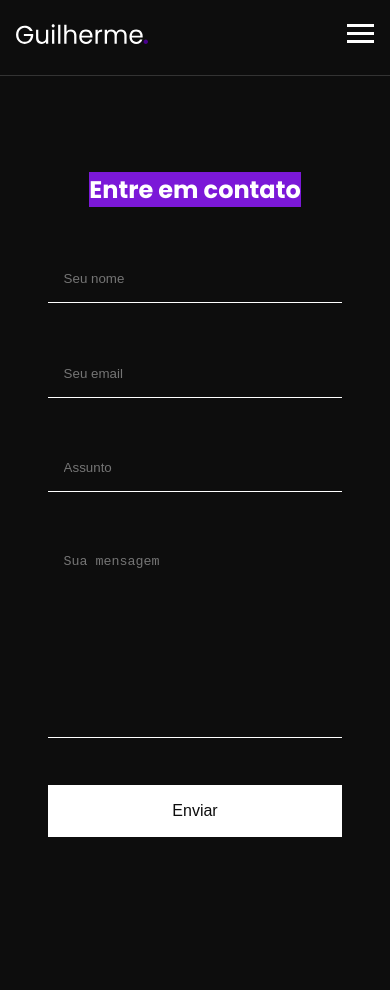
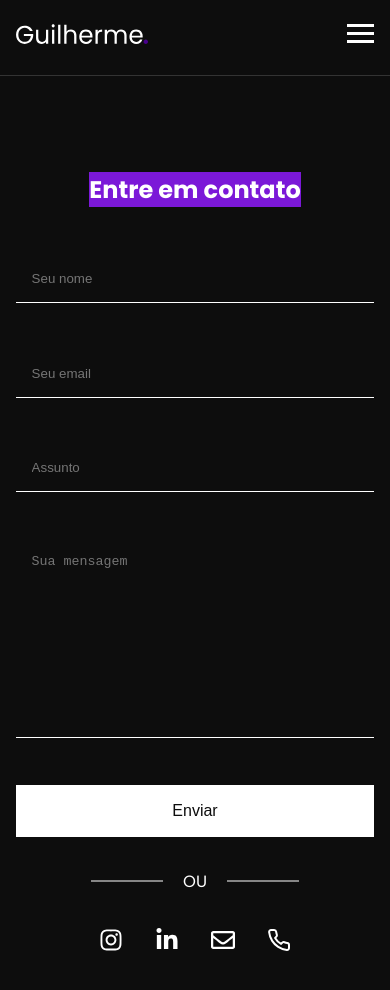
Before and after one commit to Guihsp/Portfolio, a React (Vite) app: page /contact in a window 390 px wide. Shown: the top 990 px of the page. Before the commit the page ends 949 px from the top, so only its background shows below. Built offline with nearby package versions, Linux system fonts and the light colour scheme.

Commit message:
feat: Melhorar responsividade e adicionar ícones de contato na seção de contato

```diff
--- a/src/components/Button/styles.jsx
+++ b/src/components/Button/styles.jsx
@@ -37,6 +37,11 @@ const BaseButton = styled.a`
     &:hover {
         color: var(--text-color-light);
     }
+
+    @media (max-width: 768px) {
+        font-size: 0.9rem;
+        padding: 0.8rem;
+    }
 `;
 
 export const StyledButton = styled(BaseButton).attrs({ as: Link })``;
--- a/src/pages/About/AboutSection/styles.jsx
+++ b/src/pages/About/AboutSection/styles.jsx
@@ -5,6 +5,7 @@ export const Intro = styled.div`
     flex-direction: column;
     justify-content: center;
     min-height: 90vh;
+    padding: 4rem 0;
 
     h1 {
         font-size: .9rem;
@@ -137,7 +138,8 @@ export const About = styled.div`
 
     & > div:nth-child(3) {
         display: flex;
-        gap: 2rem;
+        flex-wrap: wrap;
+        gap: 1rem;
         grid-column: 1;
     }
 
@@ -164,16 +166,7 @@ export const About = styled.div`
 
         & > div:nth-child(3) {
             gap: .5rem;
-            flex-wrap: wrap;
-
-            a {
-                padding: .8rem;
-            }
         }
-    }
-
-    @media (max-width: 768px) {
-
     }
 `;
 
--- a/src/pages/Contact/ContactSection/index.jsx
+++ b/src/pages/Contact/ContactSection/index.jsx
@@ -1,7 +1,9 @@
 import { useForm, ValidationError } from '@formspree/react';
 import { Container } from '../../../components/Global/Container';
 import { Button } from '../../../components/Button';
-import { FormContainer, Message, StyledValidationError } from './styles'
+import { FaInstagram, FaLinkedinIn, FaRegEnvelope } from "react-icons/fa";
+import { FiPhone } from "react-icons/fi";
+import { FormContainer, Message, StyledValidationError, Contacts } from './styles'
 
 export const ContactSection = () => {
     const [state, handleSubmit] = useForm("xannvdew");
@@ -82,6 +84,24 @@ export const ContactSection = () => {
                         Enviar
                     </button>
                 </form>
+
+                <p>ou</p>
+
+                <Contacts>
+                    <a href="https://www.instagram.com/guizin__Silva" target="_blank" rel="noreferrer">
+                        <FaInstagram />
+                    </a>
+                    <a href="https://linkedin.com/in/guilherme-henrique-silva-pereira-9283b023a" target="_blank" rel="noreferrer">
+                        <FaLinkedinIn />
+                    </a>
+                    <a href="mailto:guilhermehsp26@gmail.com">
+                        <FaRegEnvelope />
+                    </a>
+                    <a href="https://api.whatsapp.com/send?phone=5511993123958" target='__blank' rel="noreferrer">
+                        <FiPhone />
+                    </a>
+                </Contacts>
+
             </FormContainer>
 
         </Container>
--- a/src/pages/Contact/ContactSection/styles.jsx
+++ b/src/pages/Contact/ContactSection/styles.jsx
@@ -1,7 +1,7 @@
 import styled from "styled-components";
 
 export const FormContainer = styled.div`
-    padding: 6rem 2rem;
+    padding: 6rem 0;
     display: flex;
     flex-direction: column;
     justify-content: center;
@@ -69,6 +69,54 @@ export const FormContainer = styled.div`
         }
     }
 
+    p {
+        color: var(--text-color-light);
+        font-size: calc(1rem + 0.1vw);
+        text-transform: uppercase;
+        margin: 1rem 0;
+        position: relative;
+        max-width: 100%;
+        width: 100%;
+        text-align: center;
+
+        &::before, &::after {
+            content: '';
+            position: absolute;
+            top: 50%;
+            transform: translateY(-50%);
+            width: 20%;
+            height: 1px;
+            background-color: var(--border-color);
+        }
+
+        &::before {
+            right: 50%;
+            margin-right: 2rem;
+        }
+
+        &::after {
+            left: 50%;
+            margin-left: 2rem;
+        }
+    }
+`;
+
+export const Contacts = styled.div`
+    display: flex;
+    justify-content: center;
+    align-items: center;
+    gap: 2rem;
+    margin-top: 1rem;
+
+    a {
+        color: var(--text-color-light);
+        font-size: 1.5rem;
+        transition: color 0.3s;
+
+        &:hover {
+            color: var(--primary-color);
+        }
+    }
 `;
 
 export const Message = styled.div`
--- a/src/pages/Home/HomeSection/styles.jsx
+++ b/src/pages/Home/HomeSection/styles.jsx
@@ -5,7 +5,7 @@ export const Intro = styled.section`
     flex-direction: column;
     justify-content: center;
     min-height: 85vh;
-    padding: 2rem 0;
+    padding: 4rem 0;
 
     h1 {
         font-size: .9rem;
@@ -38,6 +38,7 @@ export const Intro = styled.section`
     div {
         display: flex;
         gap: 1rem;
+        flex-wrap: wrap;
     }
 
     @media (max-width: 768px) {
@@ -83,10 +84,6 @@ export const Intro = styled.section`
 
         div {
             gap: 0.5rem;
-            a {
-                padding: 0.8rem 1rem;
-                font-size: 0.9rem;
-            }
         }
     }
 
--- a/src/pages/Project/ProjectSection/styles.jsx
+++ b/src/pages/Project/ProjectSection/styles.jsx
@@ -93,7 +93,7 @@ export const ProjectDetails = styled.div`
         grid-template-columns: 3fr 1fr;
         grid-template-rows: auto;
         gap: 2rem;
-        padding: 4rem 2rem;
+        padding: 4rem 0rem;
 
         iframe {
             max-width: 800px;
@@ -120,6 +120,10 @@ export const ProjectDetails = styled.div`
 
             div {
                 padding: 4rem 0;
+                display: flex;
+                flex-wrap: wrap;
+                gap: 1rem;
+
 
                 p {
                     font-size: calc(1rem + 0.1vw);
@@ -131,7 +135,7 @@ export const ProjectDetails = styled.div`
                 }
 
                 a {
-                    margin-bottom: 1rem;
+                    width: 100%;
                 }
             }
         }
@@ -147,14 +151,16 @@ export const ProjectDetails = styled.div`
 
             div {
                 div {
-                    width: 100%;
-                    display: flex;
-                    flex-wrap: wrap;
-                    gap: 1rem;
                     padding: 0;
+                    flex-direction: row;
+                    gap: .5rem;
 
                     p {
                         display: none;
+                    }
+
+                    a {
+                        width: auto;
                     }
                 }
             }
@@ -164,14 +170,6 @@ export const ProjectDetails = styled.div`
             iframe {
                 height: calc(400px * 9 / 16);
             }
-
-            div {
-                gap: .5rem;
-                a {
-                    padding: 1rem .8rem;
-                    font-size: .9rem;
-                }
-            }
         }
     }
 `;
```
